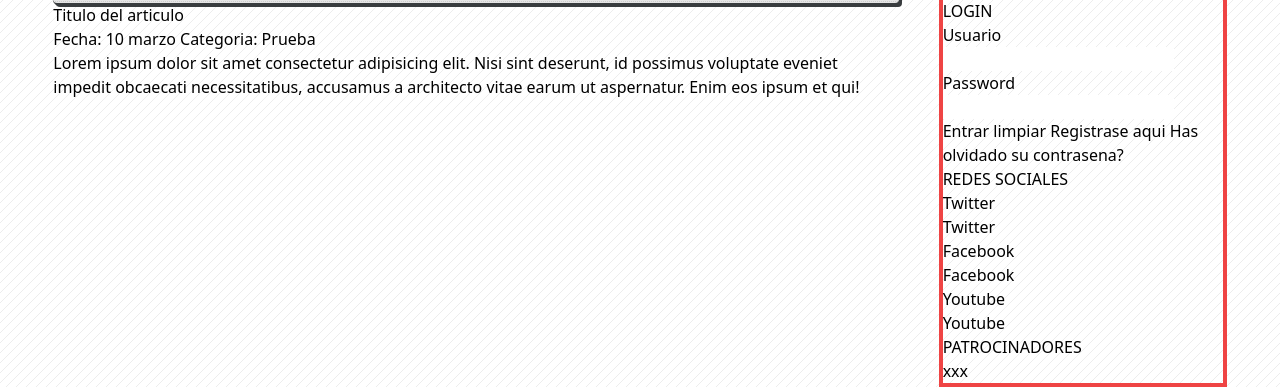
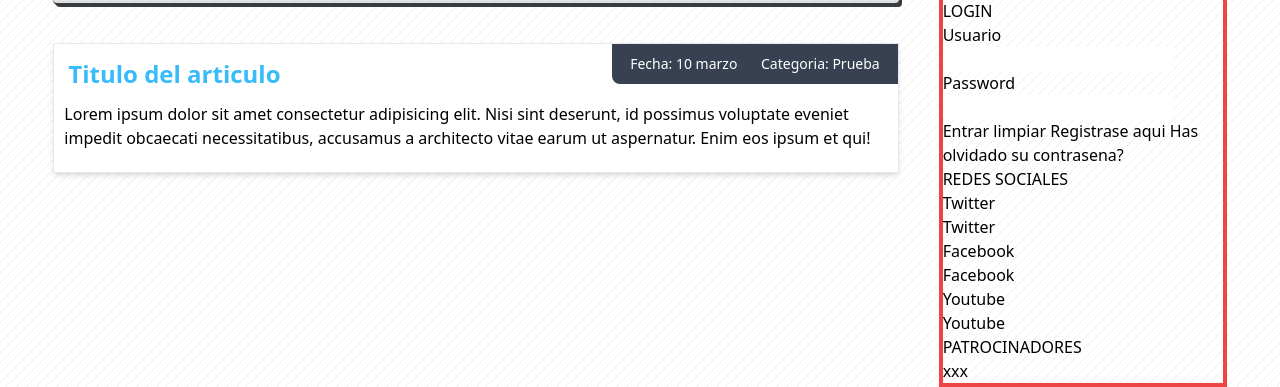
Before and after one commit to wilxoncastillo/tailwind, a website: page index.html in a window 1280 px wide. Shown: the part 697-1084 px from the top of the page. Drawn offline with Linux system fonts and the light colour scheme.

Commit message:
41. Maquetando artículos usando TailwindCSS

```diff
--- a/index.html
+++ b/index.html
@@ -198,17 +198,18 @@
 	<section class="order-1 flex-grow mr-10">
 		<h2 class="articles-header">Ultimos articulos</h2>
 
-		<article>
-			<div >
-				<h4 >
-					<a href="">Titulo del articulo</a>
-				</h4>
-				<span>Fecha: 10 marzo</span>
-				<span>Categoria: Prueba</span>
+		<article class="w-full h-auto border border-gray-200 m-10 mx-auto p-2.5 bg-white text-black shadow-md">
+
+			<div class="float-right bg-gray-700 h-10 leading-6 p-2 text-white text-sm -m-2.5 rounded-bl-lg">
+				<span class="m-2.5">Fecha: 10 marzo</span>
+				<span class="m-2.5">Categoria: Prueba</span>
 			</div>
 
+			<h4 class="block text-2xl m-1">
+				<a href="" class="font-semibold text-azul-claro hover:underline">Titulo del articulo</a>
+			</h4>
 
-			<p>
+			<p class="block mt-3 mb-3 text-base font-sans font-normal">
 				Lorem ipsum dolor sit amet consectetur adipisicing elit. Nisi sint deserunt, id possimus voluptate eveniet impedit obcaecati necessitatibus, accusamus a architecto vitae earum ut aspernatur. Enim eos ipsum et qui!
 			</p>
 		</article>
```
Also changed, not shown: css/app.css.
